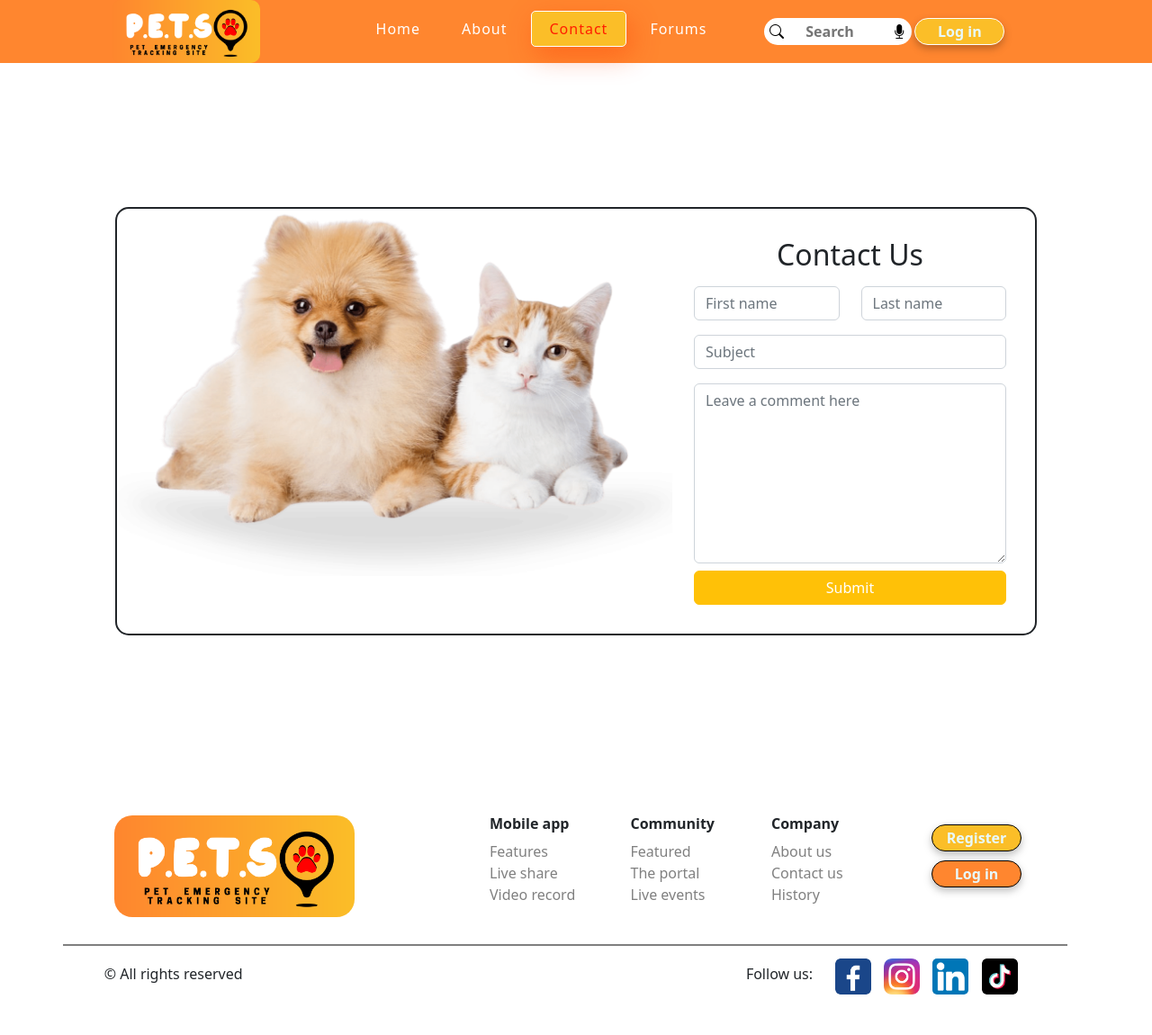
After one commit to Ferjade/PETS, a PHP site: page /contact.php in a window 1280 px wide. The commit adds this page. Shown: the whole page at 90% size. Run offline with PHP 8.4, Linux system fonts and the light colour scheme; some libraries are stand-ins or nearby versions.

Commit message:
Made temporary contact form

```diff
--- /dev/null
+++ b/contact.php
@@ -0,0 +1,195 @@
+<!DOCTYPE html>
+<html lang="en">
+
+<head>
+    <meta charset="UTF-8">
+    <meta http-equiv="X-UA-Compatible" content="IE=edge">
+    <meta name="viewport" content="width=device-width, initial-scale=1.0">
+    <title>P.E.T.S</title>
+    <link rel="stylesheet" href="./css/style-contact.css">
+    <!-- Favicon -->
+    <link rel="shortcut icon" href="./images/favicon.png" type="image/x-icon" />
+    <!-- CSS only -->
+    <link href="https://cdn.jsdelivr.net/npm/bootstrap@5.2.2/dist/css/bootstrap.min.css" rel="stylesheet"
+        integrity="sha384-Zenh87qX5JnK2Jl0vWa8Ck2rdkQ2Bzep5IDxbcnCeuOxjzrPF/et3URy9Bv1WTRi" crossorigin="anonymous">
+    <!-- JavaScript Bundle with Popper -->
+    <script defer src="https://cdn.jsdelivr.net/npm/bootstrap@5.2.2/dist/js/bootstrap.bundle.min.js"
+        integrity="sha384-OERcA2EqjJCMA+/3y+gxIOqMEjwtxJY7qPCqsdltbNJuaOe923+mo//f6V8Qbsw3" crossorigin="anonymous">
+    </script>
+    <!-- Bootstrap ICON -->
+    <link rel="stylesheet" href="https://cdn.jsdelivr.net/npm/bootstrap-icons@1.9.1/font/bootstrap-icons.css" />
+</head>
+
+<body>
+
+    <!-- ORIGINAL NAVBAR -->
+    <!-- NAV BAR -->
+    <nav class="container-fluid sticky-top">
+        <!-- LOGO -->
+        <a href="#">
+            <img src="./images/newlogo.png" class=" logo" alt="P.E.T.S logo">
+        </a>
+        <!------------ FOR BACK END ------------>
+        <!-- Page navigation link -->
+        <ul>
+            <li><a href="index.php">Home</a></li>
+            <li><a href="#">About</a></li>
+            <li><a href="contact.php" class="active">Contact</a></li>
+            <li><a href="#">Forums</a></li>
+        </ul>
+
+        <!------------ FOR BACK END ------------>
+        <!-- Search Function (OPTIONAL) -->
+        <form action="submit" method="get" class="search-bar">
+            <button><i class="bi bi-search"></i></button>
+            <input type="text" class="search-area" placeholder=" Search" />
+            <button><i class="bi bi-mic-fill"></i></button>
+        </form>
+
+
+        <!------------ FOR BACK END ------------>
+        <!-- BUTTON (LOGIN)  -->
+        <div>
+            <a href="login.php">
+                <button class="loginbtn">
+                    Log in
+                </button>
+            </a>
+        </div>
+    </nav>
+
+    <!--MAIN CONTACT FORM-->
+    <div class="container-form">
+        <div class="row">
+            <div class="col-md-5">
+                <img src="images/HeroIMG1.png" alt="">
+            </div>
+            <div class="col-md-2"></div>
+            <div class="col-md-5">
+                    <div class="row" style="padding: 2rem;">
+                        <h2 style="text-align: center;">Contact Us</h2>
+                        <div class="col input">
+                            <input type="text" class="form-control" placeholder="First name"
+                            name="first_name" id="first_name">
+                        </div>
+                        <div class="col input">
+                            <input type="text" class="form-control" placeholder="Last name" name="last_name" id="last_name">
+                        </div> <br/>
+                        <div class="col-md-12 input">
+                            <input type="text" class="form-control" placeholder="Subject" name="subject" id="subject">
+                        </div>
+                        <div class="col-md-12 input">
+                            <textarea class="form-control" placeholder="Leave a comment here" style="height: 200px"></textarea>
+                        </div>
+                        <div class="d-grid gap-2">
+                          <input class="btn btn-warning" style="color: white;" type="submit" value="Submit"></input>
+                        </div>
+                </div>
+            </div>
+        </div>
+    </div>
+    <!--END MAIN CONTACT FORM-->
+
+
+
+
+    <!-- Footer (8th SECTION) -->
+    <!-- Upper Footer -->
+    <footer class="footer-upper">
+        <div class="container">
+            <div class="row footerrow text-center">
+
+                <div class="col-md-4">
+                    <a href="#">
+                        <img src="./images/newlogo.png" class="footerimg" alt="">
+                    </a>
+                </div>
+
+                <div class="col-md-6 row footer-content">
+
+                    <div class="col-md-3 text-start">
+                        <h6>Mobile app</h6>
+                        <a href=" #">Features</a> <br>
+                        <a href="#">Live share</a> <br>
+                        <a href="#">Video record</a> <br>
+                    </div>
+
+                    <div class="col-md-3 text-start">
+                        <h6>Community</h6>
+                        <a href=" #">Featured</a> <br>
+                        <a href="#">The portal</a> <br>
+                        <a href="#">Live events</a> <br>
+                    </div>
+
+                    <div class="col-md-3 text-start">
+                        <h6>Company</h6>
+                        <a href="#">About us</a> <br>
+                        <a href="contact.php">Contact us</a> <br>
+                        <a href="#">History</a> <br>
+                    </div>
+
+                </div>
+
+                <div class="col-md-2 footerbutton">
+
+                    <!------------ FOR BACK END ------------>
+                    <!-- BUTTON (REGISTER)  -->
+                    <div>
+                        <a href="registration.php">
+                            <button class="register">
+                                Register
+                            </button>
+                        </a>
+                    </div>
+
+                    <!------------ FOR BACK END ------------>
+                    <!-- BUTTON (LOGIN)  -->
+                    <div>
+                        <a href="login.php">
+                            <button class="loginbtn2">
+                                Log in
+                            </button>
+                        </a>
+                    </div>
+
+                </div>
+
+            </div>
+        </div>
+    </footer>
+
+
+    <!-- Lower footer -->
+    <footer class="footer-lower">
+        <div class="container">
+            <div class="text-center">
+                <div class="breakline row">
+
+                    <div class="row socialm">
+
+                        <div class="col-md-4 copyright">
+                            <p>&copy; All rights reserved </p>
+                        </div>
+
+                        <div class="col-md-4 follow">
+                            <p>Follow us:</p>
+                        </div>
+
+                        <div class="col-md-4 sicon">
+                            <a href=""><img class="social1" src="./images/socialicon1.png" alt=""></a>
+                            <a href=""><img class="social2" src="./images/socialicon2.png" alt=""></a>
+                            <a href=""><img class="social3" src="./images/socialicon3.png" alt=""></a>
+                            <a href=""><img class="social4" src="./images/socialicon4.png" alt=""></a>
+                        </div>
+
+                    </div>
+
+                </div>
+            </div>
+        </div>
+    </footer>
+
+
+</body>
+
+</html>
--- /dev/null
+++ b/css/style-contact.css
@@ -0,0 +1,14 @@
+@import url(style.css);
+
+.container-form{
+    border: 2px solid;
+    border-radius: 15px;
+    margin: 10rem auto 0 auto;
+    width: 80%;
+}
+img{
+    width: 150%;
+}
+.input{
+    padding: 0.5rem;
+}
--- a/index.php
+++ b/index.php
@@ -32,9 +32,9 @@
         <!------------ FOR BACK END ------------>
         <!-- Page navigation link -->
         <ul>
-            <li><a href="#" class="active">Home</a></li>
+            <li><a href="index.php" class="active">Home</a></li>
             <li><a href="#">About</a></li>
-            <li><a href="#">Contact</a></li>
+            <li><a href="contact.php">Contact</a></li>
             <li><a href="#">Forums</a></li>
         </ul>
 
@@ -381,7 +381,7 @@
                     <div class="col-md-3 text-start">
                         <h6>Company</h6>
                         <a href="#">About us</a> <br>
-                        <a href="#">Contact us</a> <br>
+                        <a href="contact.php">Contact us</a> <br>
                         <a href="#">History</a> <br>
                     </div>
 
```
